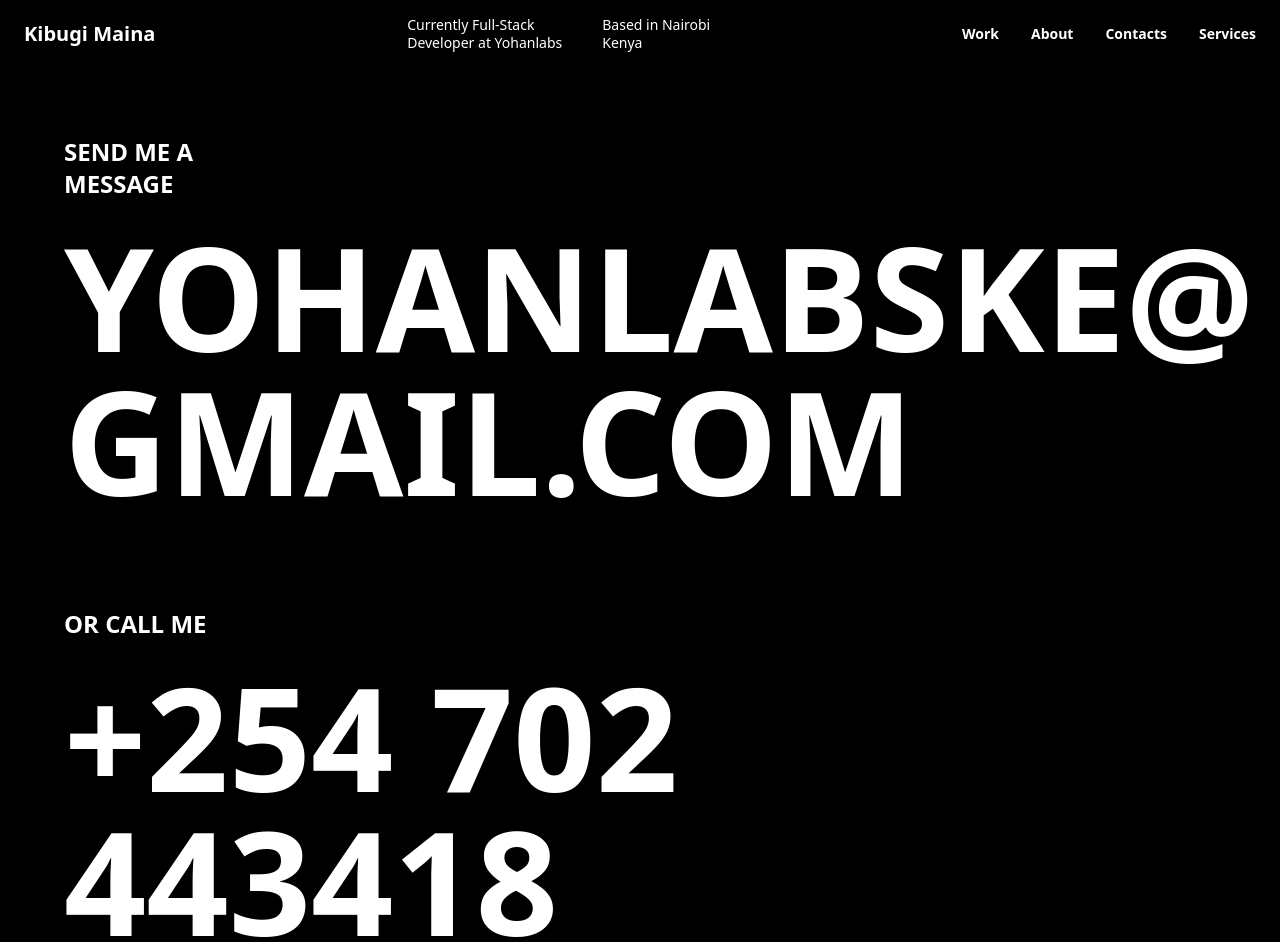
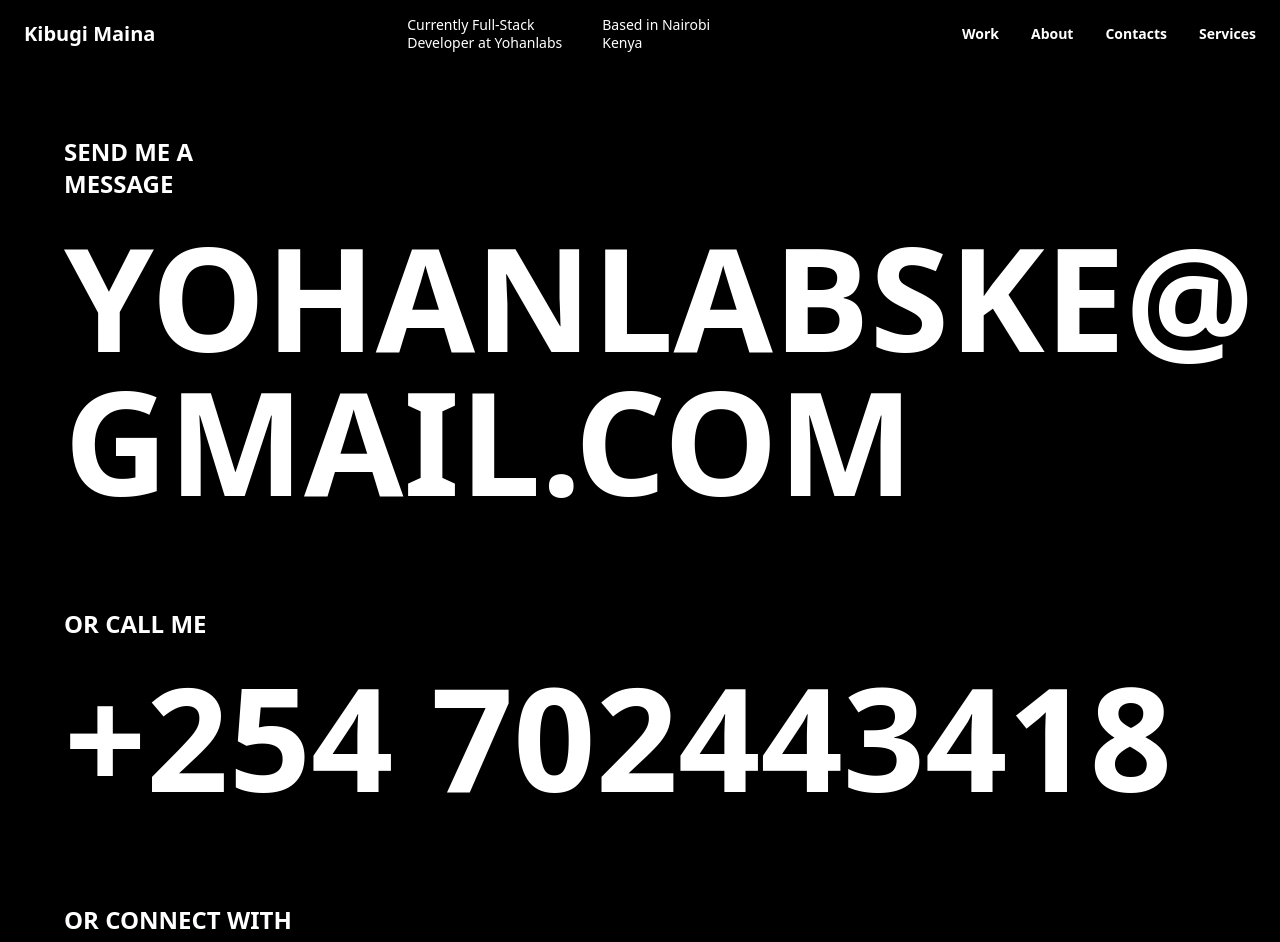
Before and after one commit to bugijay7/bugi, a React (Vite) app: page /contacts in a window 1280 px wide. Shown: the top 942 px of the page. Built offline with nearby package versions, Linux system fonts and the light colour scheme; a web font is replaced by a local one.

Commit message:
Update Contacts.jsx

```diff
--- a/src/Pages/Contacts.jsx
+++ b/src/Pages/Contacts.jsx
@@ -30,7 +30,7 @@ function Contacts() {
               href="tel:+254702443418"
               className="block text-white no-underline uppercase text-[3rem] sm:text-[4.5rem] md:text-[6rem] lg:text-[9rem] font-extrabold"
             >
-              +254 702<br />443418
+              +254 702443418
             </a>
           </p>
         </section>
```
